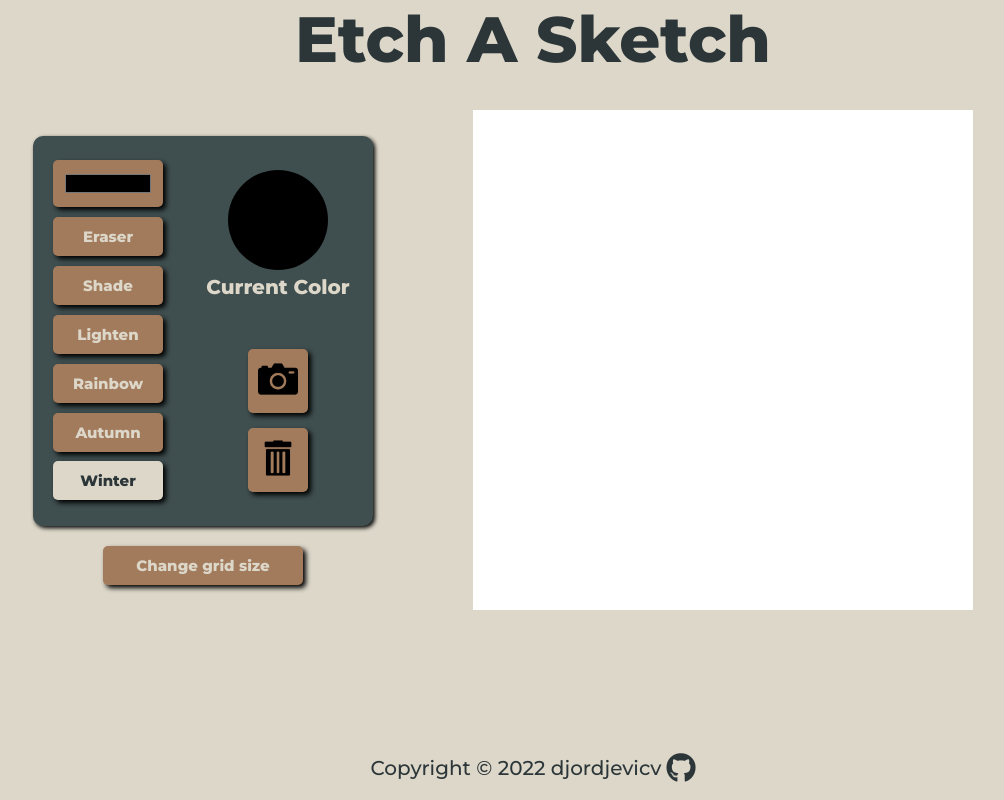
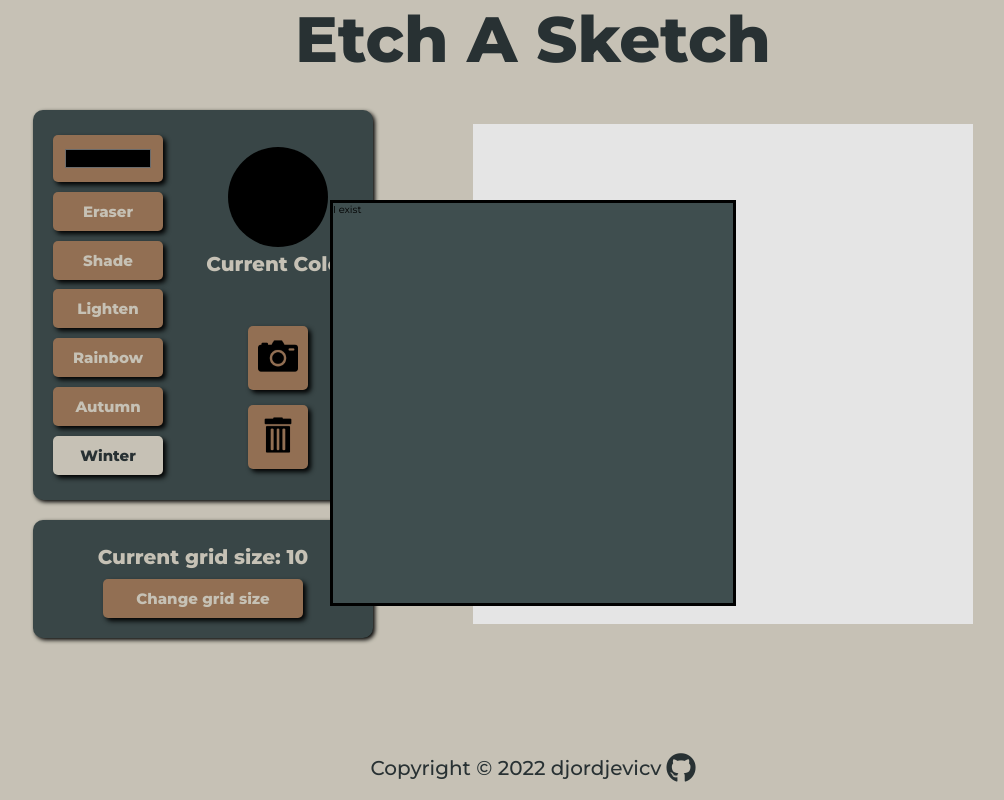
Before and after one commit to djordjevicv/odin-etch-a-sketch, a plain HTML site: page index.html in a window 1280 px wide. Both pictures are taken after a click on the button "Change grid size". Shown: the whole page, without its empty margins (107-1111 px from the left). Drawn offline with Linux system fonts and the light colour scheme.

Commit message:
Polished existing style and started working on modal

```diff
--- a/index.html
+++ b/index.html
@@ -21,7 +21,7 @@
         <h1>Etch A Sketch</h1>
         <div class="container">
             <div>
-                <div id="colorsContainer">
+                <div class="componentContainer">
                     <div class="buttonsContainer">
                         <button class="pickMe withInput"><input type="color"></button>
                         <button class="pickMe">Eraser</button>
@@ -40,10 +40,15 @@
                         </div>
                     </div>
                 </div>
-                <button id="changeGridSize" class="pickMe">Change grid size</button>
+                <div class="componentContainer change">
+                    <p>Current grid size: <span id="gridDimensions">10</span></p>
+                    <button id="changeGridSize" class="pickMe">Change grid size</button>
+                </div>
+
             </div>
             <div id="drawingGrid"></div>
         </div>
+        <dialog class="changeGridDialog">I exist</dialog>
     </main>
     <footer>
         <p class="footerText">Copyright © 2022 djordjevicv</p>
--- a/script.js
+++ b/script.js
@@ -0,0 +1,6 @@
+const changeGridSize = document.querySelector("#changeGridSize");
+const changeGridDialog = document.querySelector(".changeGridDialog");
+
+changeGridSize.addEventListener("click", () =>{
+    changeGridDialog.showModal();
+});
--- a/style.css
+++ b/style.css
@@ -45,7 +45,7 @@ h1{
     max-width: 1000px;
     position: relative;
 }
-#colorsContainer{
+.componentContainer{
     width: 300px;
     height: 350px;
     padding: 20px;
@@ -54,6 +54,25 @@ h1{
     border-radius: 10px;
     box-shadow: 2px 2px 4px black;
     transition: all 0.5s;
+}
+.componentContainer *{
+    color: var(--background);
+    font-family: inherit;
+    font-size: 15px;
+    font-weight: 800;
+}
+.change{
+    margin-top: 20px;
+    height: min-content;
+    flex-direction: column;
+    text-align: center;
+}
+.change p, #gridDimensions, #currentColor{
+    font-size: 20px;
+    font-weight: 800;
+    color: var(--background);
+    margin-top: 5px;
+    text-align: center;
 }
 .buttonsContainer,#functionalities{
     display: flex;
@@ -70,10 +89,6 @@ h1{
     width: 110px;
     padding:10px;
     background: var(--button);
-    color: var(--background);
-    font-family: inherit;
-    font-size: 15px;
-    font-weight: 800;
     border: none;
     border-radius: 5px;
     box-shadow: 3px 3px 5px black;
@@ -141,7 +156,7 @@ input[type="color"]{
 
 #changeGridSize{
     margin: 0 auto;
-    margin-top: 20px;
+    margin-top: 10px;
     display: block;
     width: 200px;
 }
@@ -169,15 +184,22 @@ footer a{
 footer a:hover{
     transform: rotate(360deg) scale(1.1);
 }
-
+.changeGridDialog{
+    background: var(--containerBackground);
+    width: 50vh;
+    height: 50vh;
+    margin: 0 auto;
+    position: relative;
+    top:25vh;
+}
 /* Extra small devices (phones, 600px and down) */
-@media only screen and (max-width: 600px) {...}
+@media only screen and (max-width: 600px) {}
 
 /* Small devices (portrait tablets and large phones, 600px and up) */
-@media only screen and (min-width: 600px) {...}
+@media only screen and (min-width: 600px) {}
 
 /* Medium devices (landscape tablets, 768px and up) */
-@media only screen and (min-width: 768px) {...}
+@media only screen and (min-width: 768px) {}
 
 /* Large devices (laptops/desktops, 992px and up) */
 @media only screen and (max-width: 1000px) {
```
